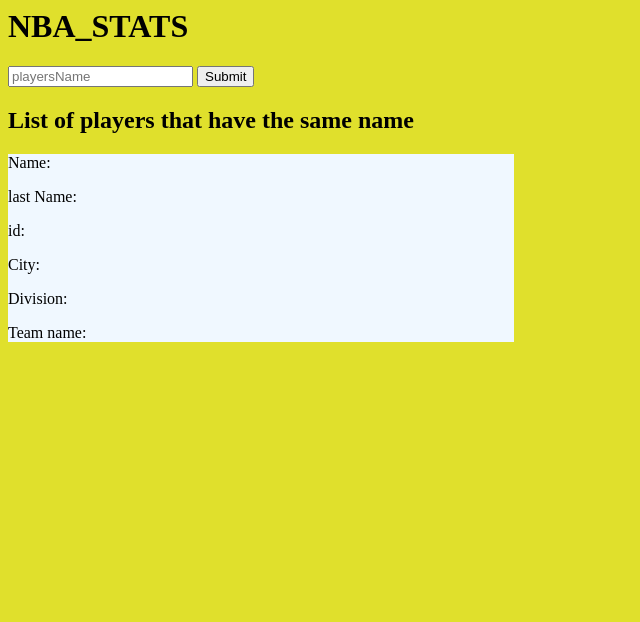
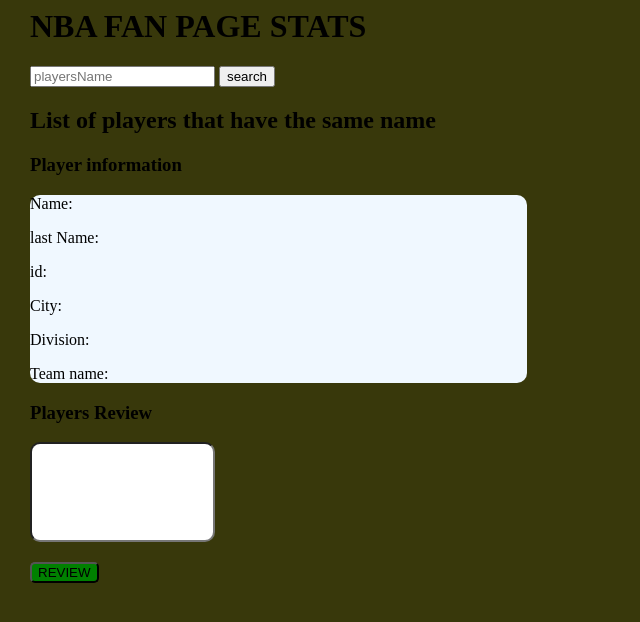
Before and after one commit to TONNYCHWEYA/Nba_stats, a plain HTML site: page index.html in a window 1280 px wide. Shown: the whole page, without its empty margins (0-640 px from the left). Drawn offline with Linux system fonts and the light colour scheme.

Commit message:
package update

```diff
--- a/assets/index.css
+++ b/assets/index.css
@@ -1,8 +1,36 @@
+
+
 body{
-  background-color: rgb(224, 224, 44);
+  background-color: rgb(56, 56, 11);
+  margin-left: 30px;
 }
 
 #facts{
   background-color: aliceblue;
   width: 40%;
 }
+#editReview{
+  height: 100px;
+  border-radius: 10px;
+  margin-bottom: 20px;
+}
+#submitEdit{
+  border-radius: 5px;
+  background-color: green;
+}
+#facts{
+  border-radius: 10px;
+
+
+}
+span{
+  box-shadow: 2px 2px 5px black;
+
+}
+#review{
+  box-shadow: 2px 2px 5px olivedrab;
+  width: 30%;
+}
+#list{
+  width: 50%;
+}
--- a/index.html
+++ b/index.html
@@ -8,10 +8,11 @@
   <link rel="stylesheet" href="./assets/index.css">
 </head>
 <body>
-  <h1>NBA_STATS</h1>
+  <h1>NBA FAN PAGE STATS</h1>
+  <p></p>
   <form >
     <input type="text" placeholder="playersName" id="players">
-    <input type="submit" id="submit">
+    <input type="submit" id="submit" value="search">
   </form>
   <div class="container" id="statsholder">
     <h2>List of players that have the same name</h2>
@@ -19,13 +20,24 @@
 
     </ul>
   </div>
+  <h3>Player information</h3>
   <div id="facts">
-    <p >Name:<span id="first_name"></span></p>
-    <p >last Name:<span id="last_name"></span></p>
-    <p >id:<span id="height_feet"></span></p>
-    <p >City:<span id="height_inches"></span></p>
-    <p >Division:<span id="Position"></span></p>
-    <p >Team name:<span id="teamName"></span></p>
+    <p >Name: <span id="first_name"></span></p>
+    <p >last Name: <span id="last_name"></span></p>
+    <p >id:       <span id="height_feet"></span></p>
+    <p >City:  <span id="height_inches"></span></p>
+    <p >Division:  <span id="Position"></span></p>
+    <p >Team name: <span id="teamName"></span></p>
+  </div>
+  <div>
+    <h3>Players Review</h3>
+    <p id="review"></p>
+  </div>
+  <div>
+    <form id="form">
+       <input type="text" id="editReview"><br>
+       <input type="submit" id="submitEdit" value="REVIEW">
+    </form>
   </div>
 
 
--- a/js/script.js
+++ b/js/script.js
@@ -8,7 +8,11 @@
 const height_inches = document.getElementById('height_inches')
 const position = document.getElementById('Position')
 const teamName = document.getElementById('teamName')
-
+const review = document.getElementById("review")
+const editReview = document.getElementById("editReview")
+const submitEdit = document.getElementById("submitEdit")
+const form = document.getElementById("form")
+//
 submitPlayer.addEventListener('click', (e) => {
   e.preventDefault()
   const playersName =player.value
@@ -21,6 +25,15 @@
     const li = document.createElement("li")
     li.textContent = element.first_name + " " + element.last_name
     ul.append(li)
+
+    // When you hover over the name of the players the color of the elements changes.
+    li.addEventListener("mouseover", (e) => {
+      li.style.color = 'red'
+    })
+
+    li.addEventListener("mouseout", (e) => {
+      li.style.color = 'black'
+    })
 
     const playerId = element.id;
 
@@ -35,6 +48,7 @@
         position.textContent = data.team.division
         teamName.textContent = data.team.full_name
       })
+      e.target.style.backgroundColor = "green"
     })
 
   });
@@ -42,3 +56,10 @@
 
   });
 })
+
+submitEdit.textContent = 'REVIEW'
+form.addEventListener("submit",(e) =>{
+  e.preventDefault()
+const reviewValue = editReview.value
+review.textContent = reviewValue
+})
```
